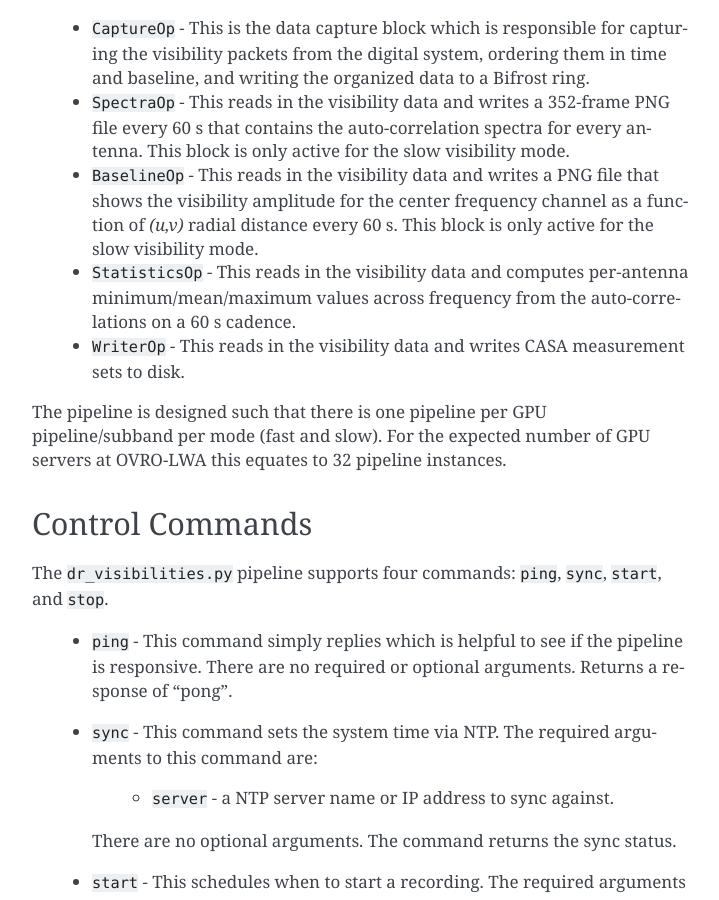
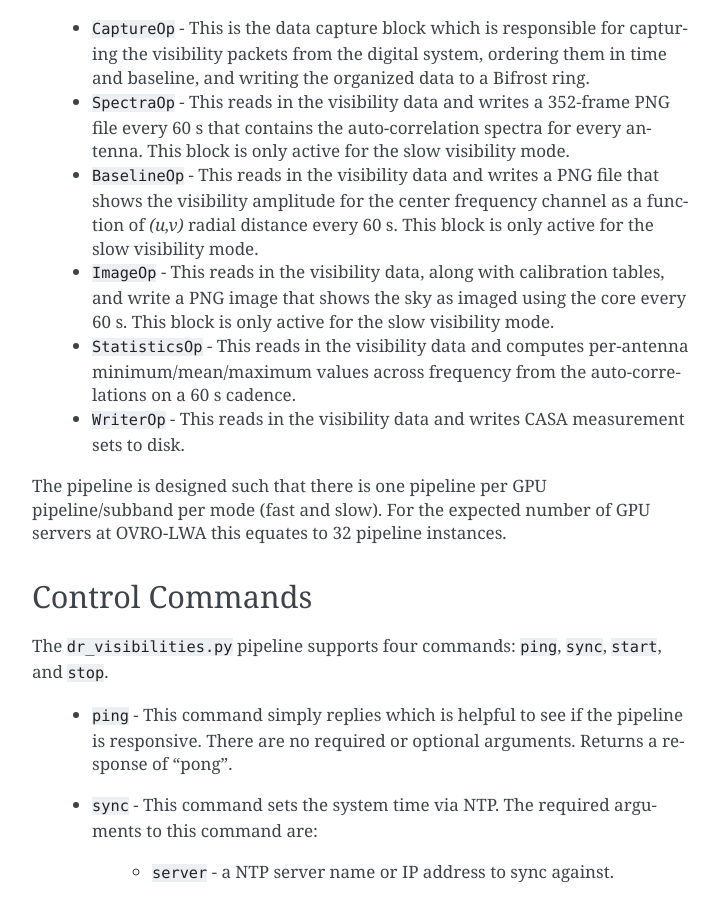
Before and after one commit to lwa-project/ovro_data_recorder, a Sphinx documentation site: the page built from docs/source/visibilities.rst, in a window 1280 px wide and 900 px high, scrolled down 389 px. Shown: the whole window, without its empty margins (388-1107 px from the left). Built offline with Sphinx 7.4.7, drawn with Linux system fonts in a browser that asks for light colours; formulas are drawn with MathJax 3; some of the changed text lies outside the part shown.

Commit message:
Update for ImageOp and the latest_frequency monitor point.

```diff
--- a/docs/source/visibilities.rst
+++ b/docs/source/visibilities.rst
@@ -24,6 +24,9 @@
    the visibility amplitude for the center frequency channel as a function of `(u,v)`
    radial distance every 60 s.  This block is only active for the slow visibility
    mode.
+ * ``ImageOp`` - This reads in the visibility data, along with calibration tables,
+   and write a PNG image that shows the sky as imaged using the core every 60 s.
+   This block is only active for the slow visibility mode.
  * ``StatisticsOp`` - This reads in the visibility data and computes per-antenna
    minimum/mean/maximum values across frequency from the auto-correlations on a
    60 s cadence.
@@ -104,6 +107,7 @@
     * active_directory_count - The number of files in the
       recording directory.
 
+  * /mon/drv[s]#/latest_frequency - Latest frequency for the written slow visibility file.
   * /mon/drv[s]#/latest_time_tag - Latest timetag for the written slow visibility file.
   * /mon/drv[sf]#/summary - An overall status of the pipeline.  Possible values
     are "normal", "warning", and "error".
```
